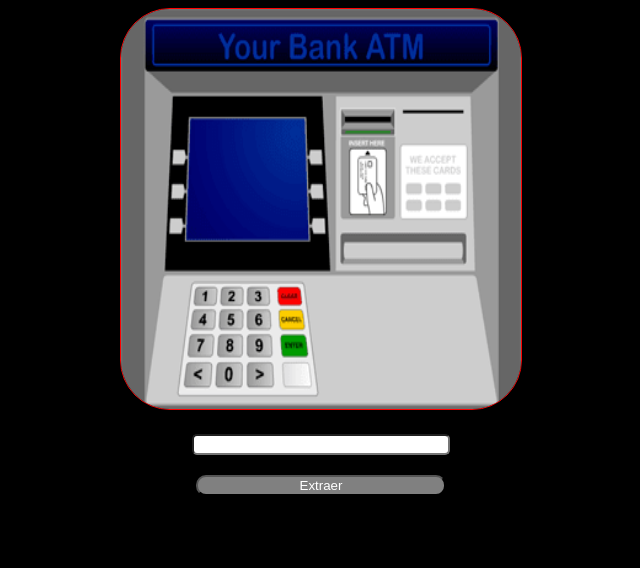
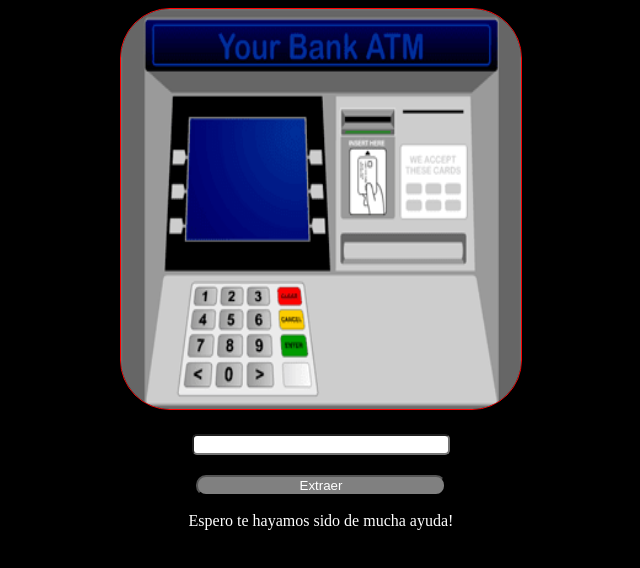
Before and after one commit to fransindi/proyectoGit, a plain HTML site: page index.html in a window 1280 px wide. Shown: the whole page, without its empty margins (319-959 px from the left). Drawn offline with Linux system fonts and the light colour scheme.

Commit message:
agregando el footer

```diff
--- a/index.html
+++ b/index.html
@@ -13,5 +13,8 @@
     <input type="button" value="Extraer" id="botoncito" ><br>
     <p id="respuesta"></p>
     <script src="codigo.js"></script>
+    <footer>
+        <p>Espero te hayamos sido de mucha ayuda!</p>
+    </footer>
 </body>
 </html>
```
